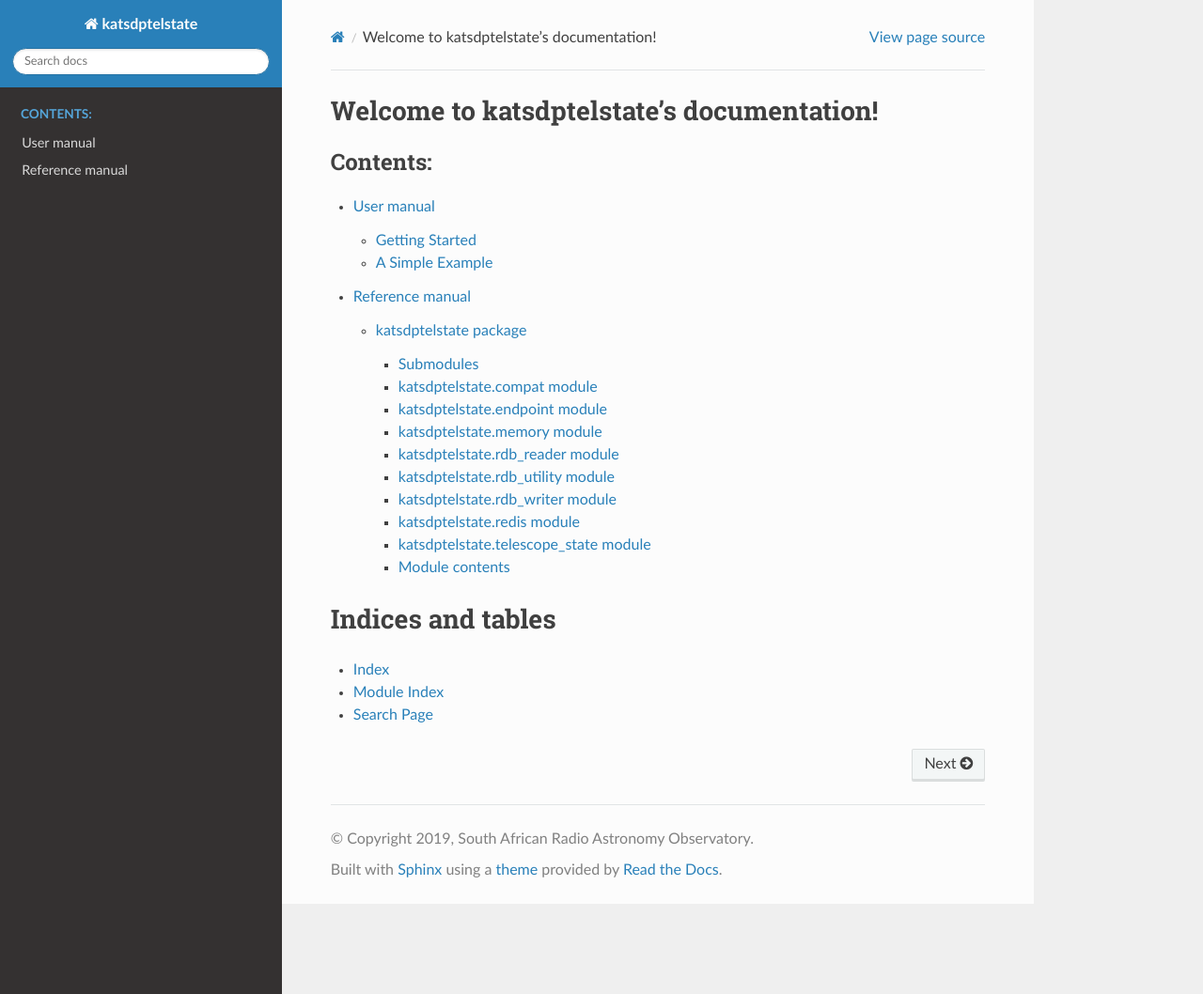
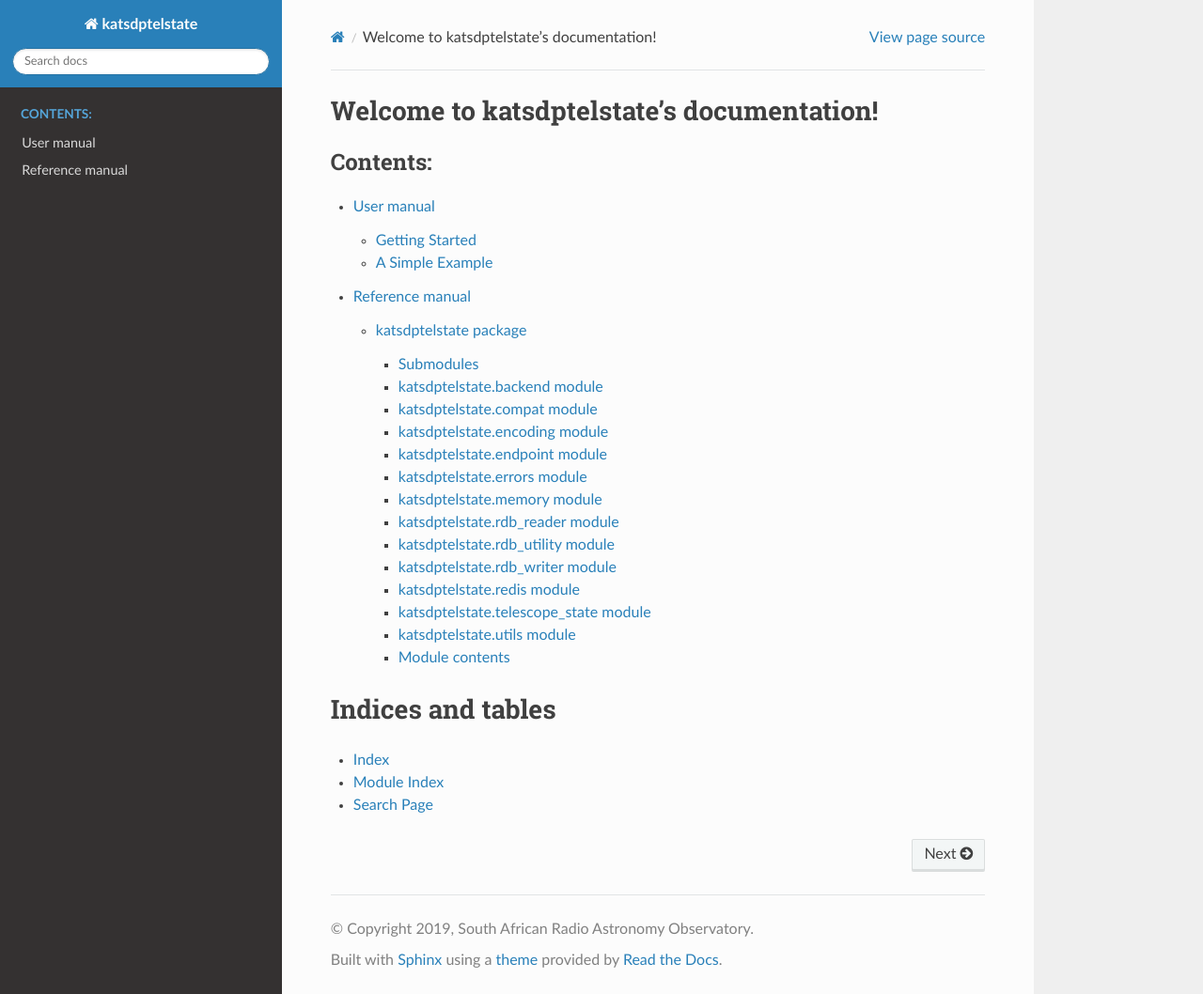
Before and after one commit to ska-sa/katsdptelstate, a Sphinx documentation site: the page built from doc/index.rst, in a window 1280 px wide and 1058 px high. Shown: the whole window at 94% size. Built offline with Sphinx 7.4.7 and the Read the Docs theme 2.0.0, drawn with Linux system fonts in a browser that asks for light colours; the version number could not be read and is left out.

Commit message:
Update list of modules in reference manual

```diff
--- a/doc/katsdptelstate.rst
+++ b/doc/katsdptelstate.rst
@@ -3,6 +3,14 @@ katsdptelstate package
 
 Submodules
 ----------
+
+katsdptelstate.backend module
+-----------------------------
+
+.. automodule:: katsdptelstate.backend
+   :members:
+   :undoc-members:
+   :show-inheritance:
 
 katsdptelstate.compat module
 ----------------------------
@@ -12,10 +20,26 @@ katsdptelstate.compat module
    :undoc-members:
    :show-inheritance:
 
+katsdptelstate.encoding module
+------------------------------
+
+.. automodule:: katsdptelstate.encoding
+   :members:
+   :undoc-members:
+   :show-inheritance:
+
 katsdptelstate.endpoint module
 ------------------------------
 
 .. automodule:: katsdptelstate.endpoint
+   :members:
+   :undoc-members:
+   :show-inheritance:
+
+katsdptelstate.errors module
+----------------------------
+
+.. automodule:: katsdptelstate.errors
    :members:
    :undoc-members:
    :show-inheritance:
@@ -68,6 +92,14 @@ katsdptelstate.telescope\_state module
    :undoc-members:
    :show-inheritance:
 
+katsdptelstate.utils module
+---------------------------
+
+.. automodule:: katsdptelstate.utils
+   :members:
+   :undoc-members:
+   :show-inheritance:
+
 
 Module contents
 ---------------
```
